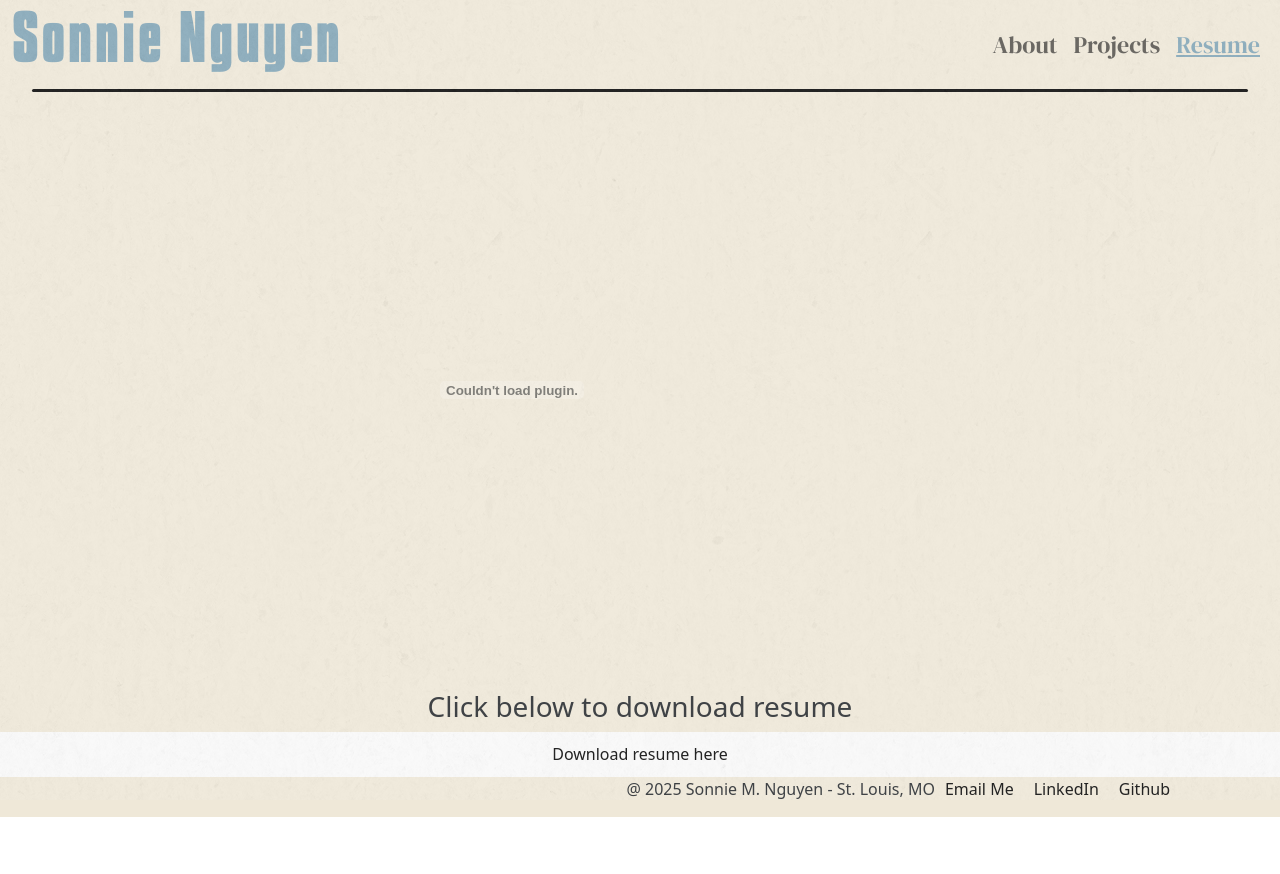
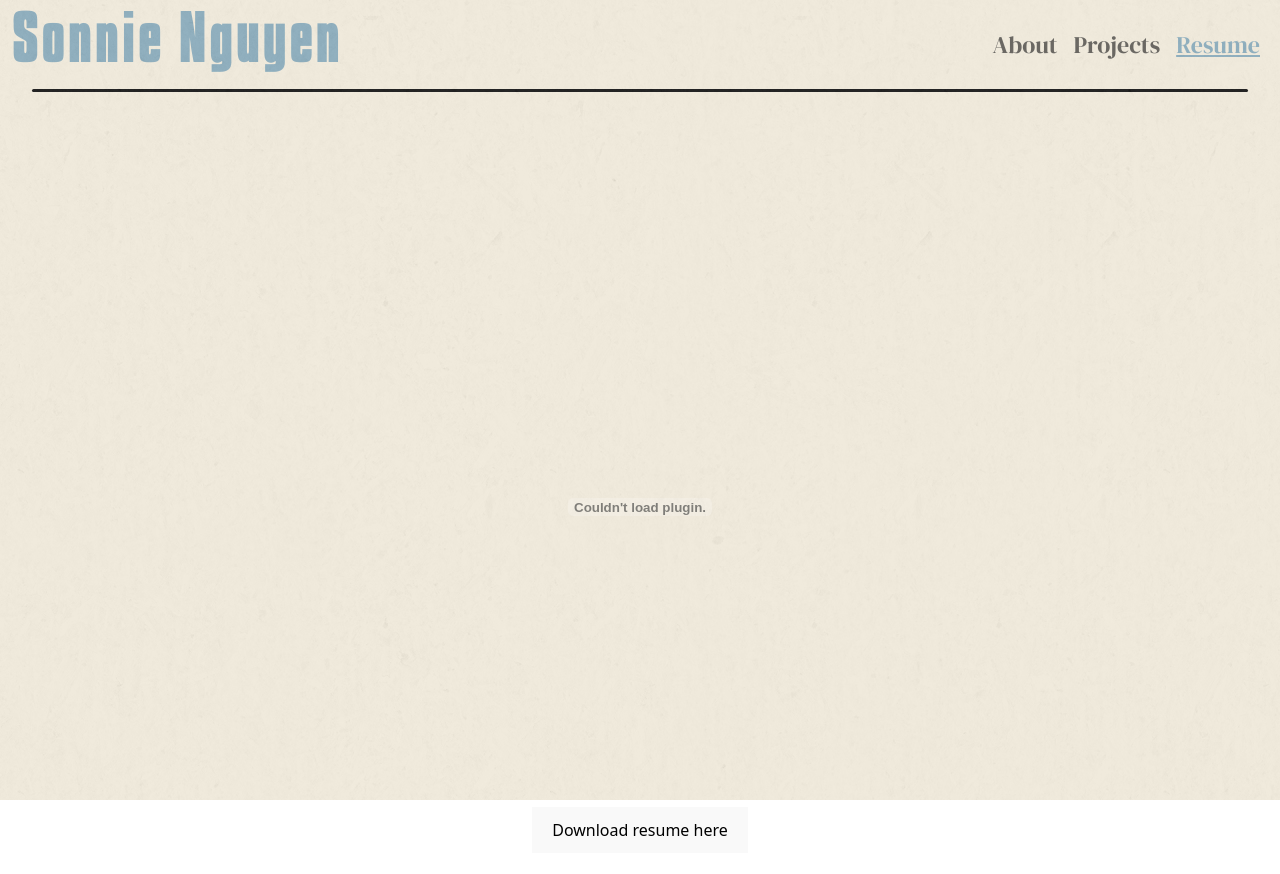
Before and after one commit to Sunsonni/PortfolioWebsite, a React (Vite) app in the folder Portfolio-client/: page /Resume in a window 1280 px wide. Shown: the top 874 px of the page. Before the commit the page ends 817 px from the top, so only its background shows below. Built offline with nearby package versions, Linux system fonts and the light colour scheme.

Commit message:
uh broke my footer will fix it later

```diff
--- a/Portfolio-client/src/App.css
+++ b/Portfolio-client/src/App.css
@@ -214,3 +214,16 @@ body::after {
 .text-links:hover {
   color: #7FA4B6!important;
 }
+
+.resume-container {
+  display: flex;
+  flex-direction: column;
+  justify-content: center; /* Centers content vertically */
+  align-items: center; /* Centers content horizontally */
+  height: 100vh; /* Full viewport height */
+  text-align: center; /* Centers the text horizontally */
+}
+
+embed {
+  max-width: 100%; /* Makes sure the PDF stays responsive */
+}
--- a/Portfolio-client/src/App.jsx
+++ b/Portfolio-client/src/App.jsx
@@ -1,7 +1,6 @@
 import './App.css'
 import { Outlet,useLocation } from 'react-router-dom'
 import Navigation from './Navigation.jsx'
-import Footer from './Footer.jsx'
 
 function App() {
   const location = useLocation();
@@ -13,7 +12,7 @@ function App() {
       <div className={`content ${isHomePage ? 'home-page' : ''}`}>
         <Outlet/>
       </div>
-      <Footer/>
+
     </div>
   )
 }
--- a/Portfolio-client/src/Navigation.jsx
+++ b/Portfolio-client/src/Navigation.jsx
@@ -5,7 +5,9 @@ import {
     NavItem,
   } from 'reactstrap';
   import { Link, useLocation } from 'react-router-dom'
+  import Footer from './Footer';
   import './App.css'
+
 
 
   const Navigation = () => {
@@ -35,6 +37,7 @@ import {
             </Nav>
        <div className="rounded-line"></div>
        </Navbar>
+       <Footer className='fixed-bottom nav-bar'/>
        </>
     );
   }
--- a/Portfolio-client/src/components/Resume.jsx
+++ b/Portfolio-client/src/components/Resume.jsx
@@ -11,11 +11,13 @@ const Resume = () => {
         link.click();
         document.doctype.removeChild(link);
     }
+
     return (
         <>
-        <embed src={pdfUrl} width="80%" margin="0 auto" height="600px" type="application/pdf" />
-        <h3>Click below to download resume</h3>
+        <div className='resume-container'>
+            <embed src={pdfUrl} width="80%" align="middle" height="600px" type="application/pdf" />
         <button onClick={onButtonClick}>Download resume here</button>
+        </div>
         </>
     );
 }
```
